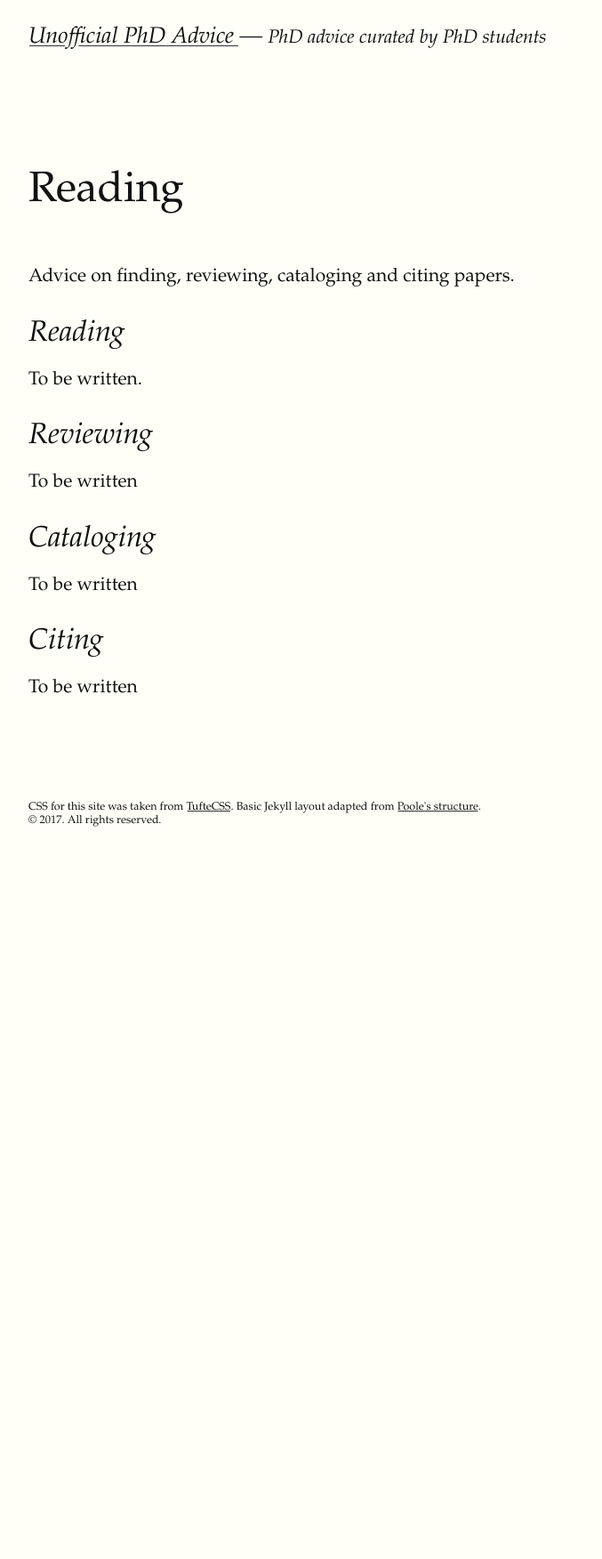
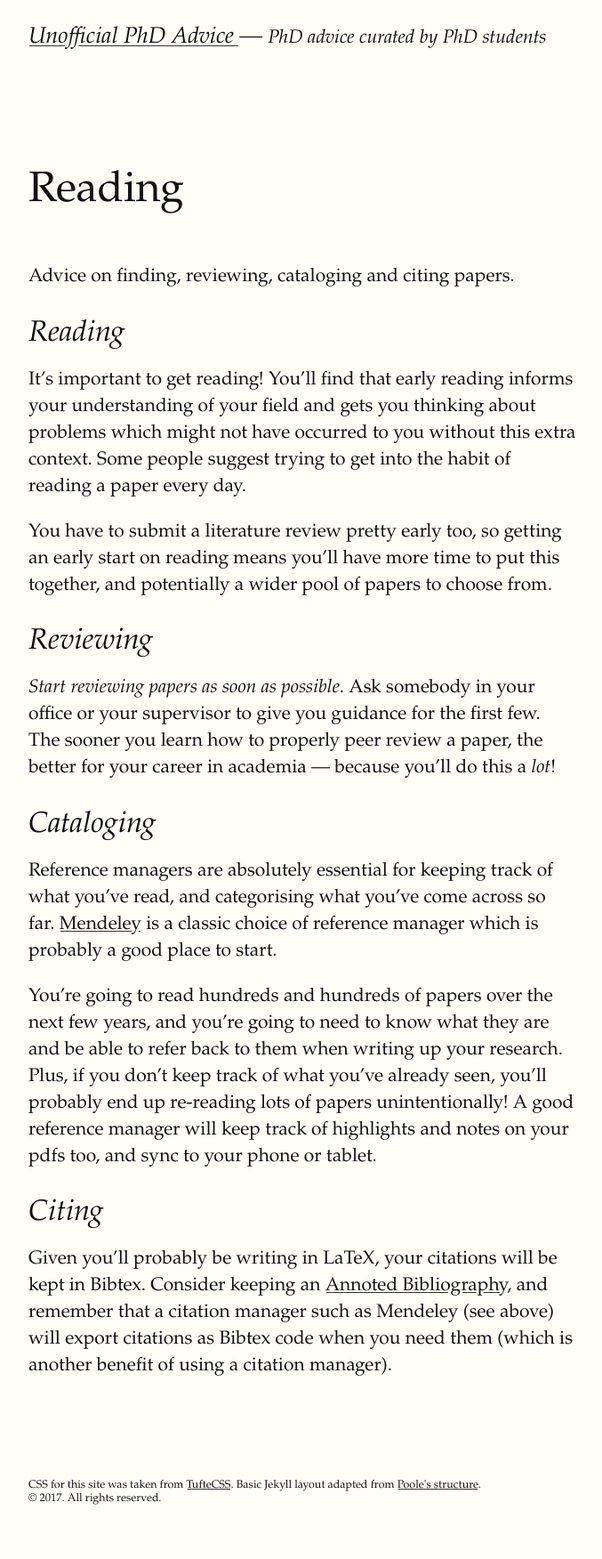
Before and after one commit to Unofficial-Glasgow-PhD/unofficial-advice, a Jekyll site: the page built from reading.md, in a window 1280 px wide. Shown: the whole page at 89% size, without its empty margins (128-805 px from the left). Built offline with Jekyll 4.4.1, drawn with Linux system fonts in a browser that asks for light colours; some web fonts are replaced; before the commit the page ends 990 px from its top, so only the background shows below that.

Commit message:
Added advice on reading

```diff
--- a/reading.md
+++ b/reading.md
@@ -9,16 +9,20 @@ Advice on finding, reviewing, cataloging and citing papers.
 
 ## Reading
 
-To be written.
+It's important to get reading! You'll find that early reading informs your understanding of your field and gets you thinking about problems which might not have occurred to you without this extra context. Some people suggest trying to get into the habit of reading a paper every day.
+
+You have to submit a literature review pretty early too, so getting an early start on reading means you'll have more time to put this together, and potentially a wider pool of papers to choose from.
 
 ## Reviewing
 
-To be written
+*Start reviewing papers as soon as possible*. Ask somebody in your office or your supervisor to give you guidance for the first few. The sooner you learn how to properly peer review a paper, the better for your career in academia --- because you'll do this a *lot*!
 
 ## Cataloging
 
-To be written
+Reference managers are absolutely essential for keeping track of what you've read, and categorising what you've come across so far. [Mendeley](http://mendeley.com/) is a classic choice of reference manager which is probably a good place to start.
+
+You're going to read hundreds and hundreds of papers over the next few years, and you're going to need to know what they are and be able to refer back to them when writing up your research. Plus, if you don't keep track of what you've already seen, you'll probably end up re-reading lots of papers unintentionally! A good reference manager will keep track of highlights and notes on your pdfs too, and sync to your phone or tablet.
 
 ## Citing
 
-To be written
+Given you'll probably be writing in LaTeX, your citations will be kept in Bibtex. Consider keeping an [Annoted Bibliography](https://writingcenter.unc.edu/tips-and-tools/annotated-bibliographies/), and remember that a citation manager such as Mendeley (see above) will export citations as Bibtex code when you need them (which is another benefit of using a citation manager).
```
